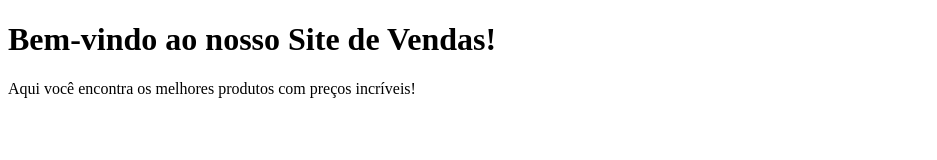
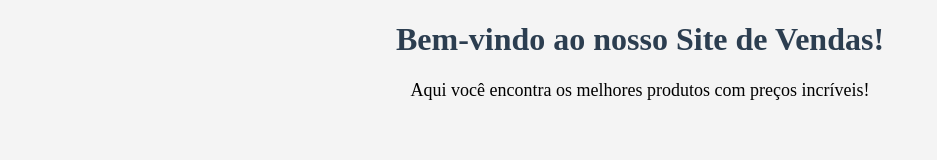
Before and after one commit to aguiarlucas2703/Vendas, a plain HTML site: page index.html in a window 1280 px wide. Shown: the whole page, without its empty margins (0-937 px from the left). Drawn offline with Linux system fonts and the light colour scheme.

Commit message:
feat: cria um estilo azul para a index.html - Ref. #5

```diff
--- /dev/null
+++ b/estilo.css
@@ -0,0 +1,12 @@
+body{
+    background-color: #f4f4f4;
+    margin: 20px;
+}
+h1{
+    color: #2c3e50;
+    text-align: center;;
+}
+p{
+    font-size: 18px;
+    text-align: center;
+}
--- a/index.html
+++ b/index.html
@@ -1,9 +1,10 @@
 <!DOCTYPE html>
 <html lang="pt">
-<head>
-    <meta charset="UTF-8">
-    <title >Site de Vendas</title>
-</head>
+    <head>
+        <meta charset="UTF-8">
+        <title >Site de Vendas</title>
+        <link rel="stylesheet" href="estilo.css">
+    </head>
 <body>
     <h1>Bem-vindo ao nosso Site de Vendas!</h1>
     <p>Aqui você encontra os melhores produtos com preços incríveis!</p>
```
